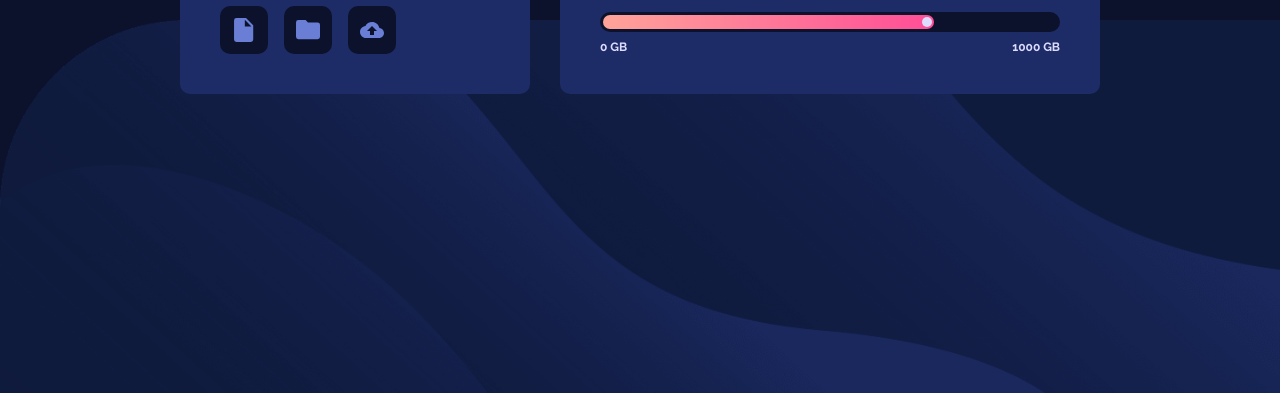
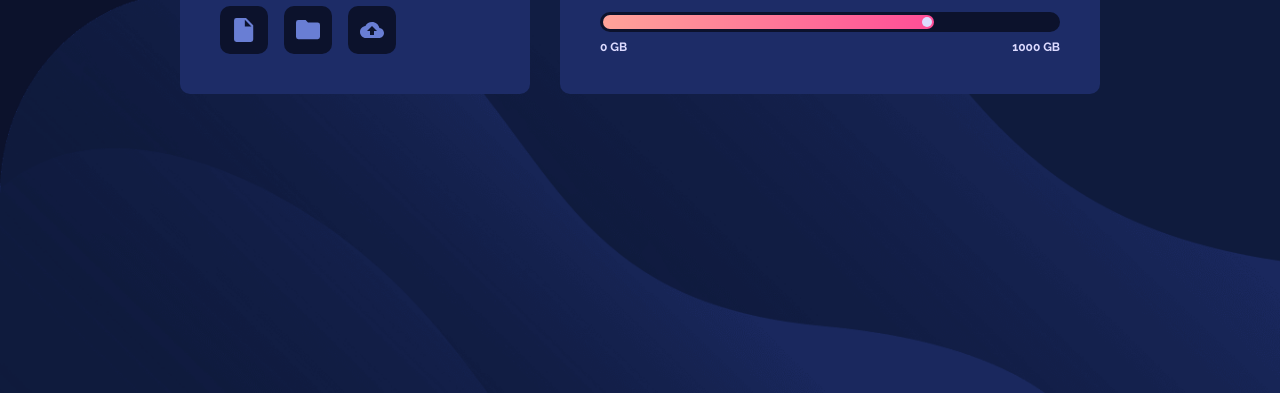
Before and after one commit to md5dalton/fylo-ds, a website: page index.html in a window 1280 px wide. Shown: the part 407-800 px from the top of the page. Drawn offline with Linux system fonts and the light colour scheme.

Commit message:
Background image size

```diff
--- a/input.css
+++ b/input.css
@@ -22,7 +22,7 @@ body {
 
 @media (min-width: 640px) {
     body {
-        background-size: 100%;
+        background-size: 100vw 50vh;
         background-position: bottom;
         background-image: url(../images/bg-desktop.png);
     }
```
Also changed, not shown: dist/main.css.
